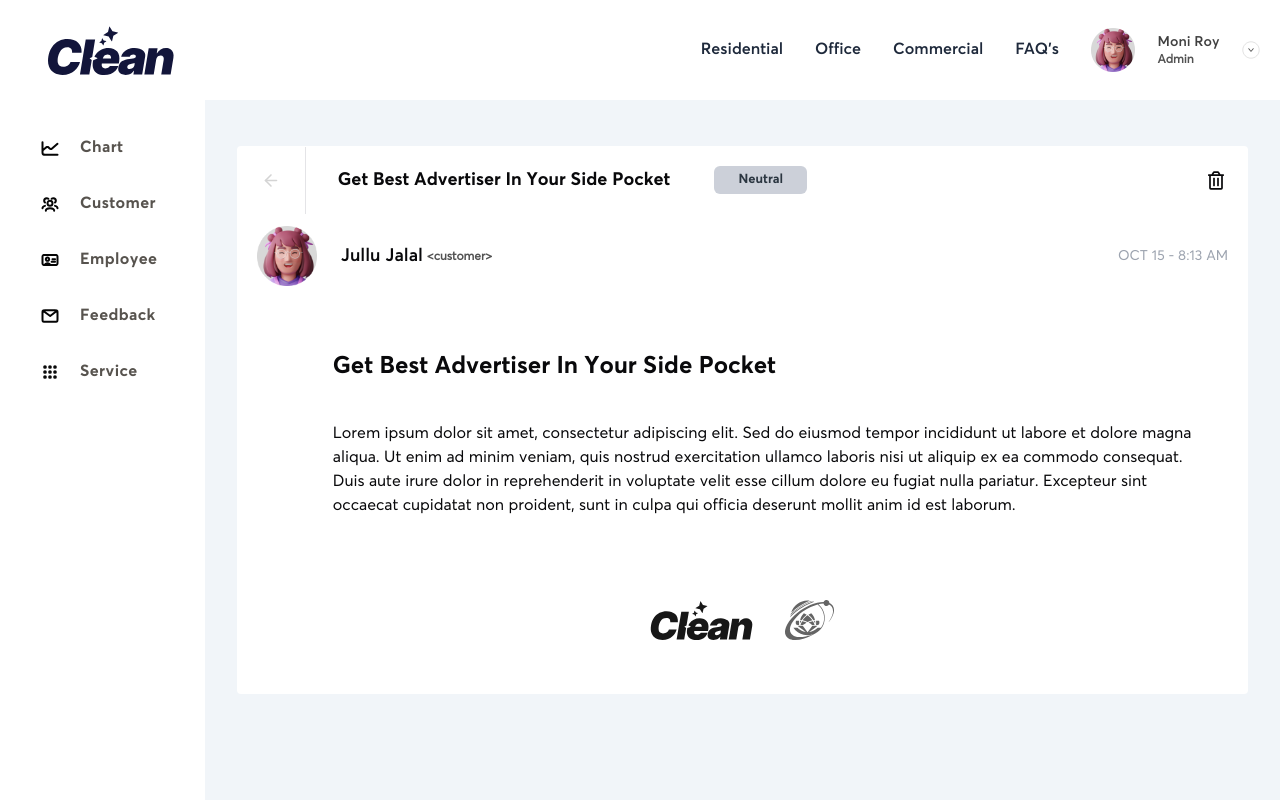
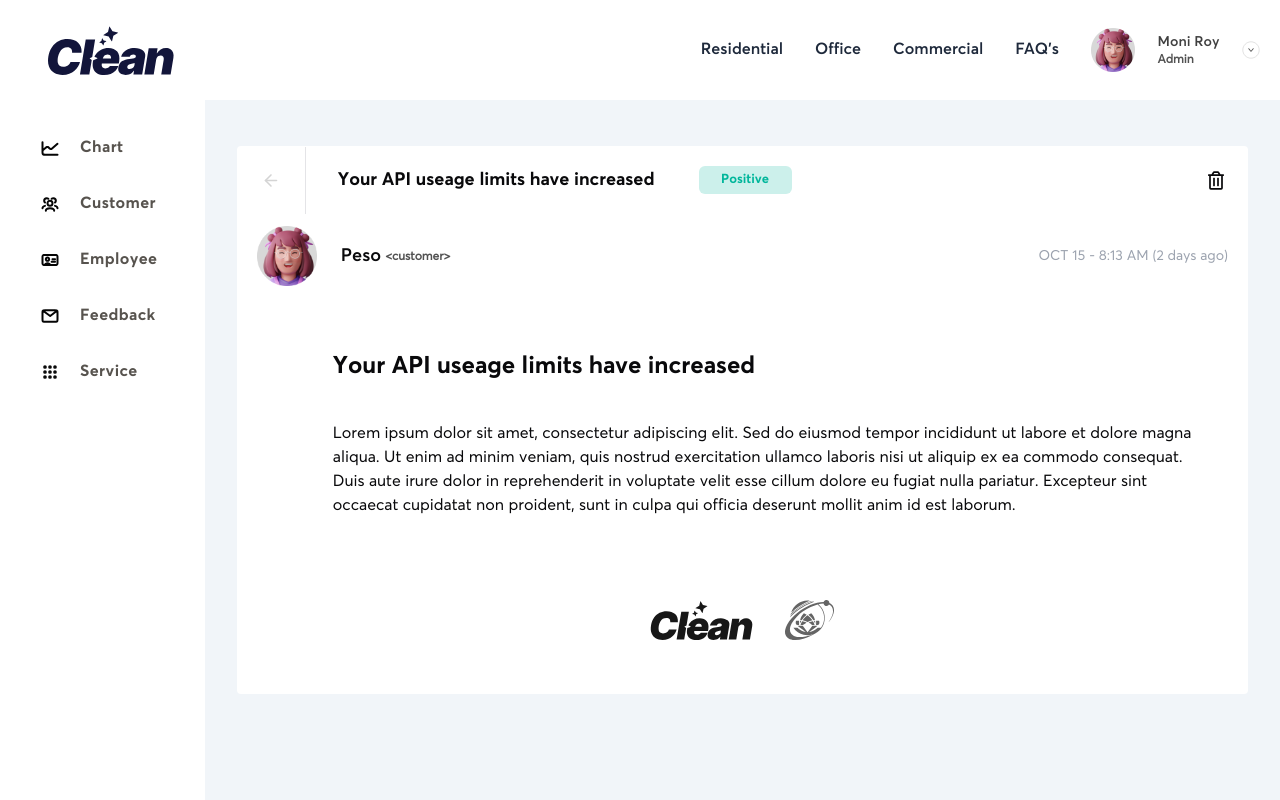
Before and after one commit to bichsonnhat/CleaningService, a Next.js app: page /dashboard/feedback/1 in a window 1280 px wide. Shown: the top 800 px of the page. Built offline with nearby package versions, Linux system fonts and the light colour scheme.

Commit message:
Revert "Add feedback detail page"

```diff
--- a/src/app/(dashboard)/(routes)/dashboard/feedback/[id]/page.tsx
+++ b/src/app/(dashboard)/(routes)/dashboard/feedback/[id]/page.tsx
@@ -3,17 +3,9 @@ import { FaRegTrashAlt } from "react-icons/fa";
 import { GoArrowLeft } from "react-icons/go";
 import { LuArrowLeft } from "react-icons/lu";
 import Image from 'next/image';
-import { Feedback } from '@/components/feedback/FeedbackTable';
 
 
 const FeedbackDetail = () => {
-    const feedbackData: Feedback = {
-        id: 1,
-        name: "Jullu Jalal",
-        sentiment: "Neutral" as "Neutral",
-        message: "Get Best Advertiser In Your Side Pocket",
-        date: "OCT 15 - 8:13 AM"
-    }
 
     const logo = [
 
@@ -25,10 +17,6 @@ const FeedbackDetail = () => {
         }
     ]
 
-    const sentimentColor = feedbackData.sentiment === 'Positive' ? 'bg-[#ccf0eb] text-[#00b69b]' :
-        feedbackData.sentiment === 'Negative' ? 'bg-[#fcd7d4] text-[#ef3826]' :
-            'bg-[#ccd0d9] text-[#2b3641]';
-
     return (
         <div className="flex flex-col justify-center mt-3.5 w-full bg-white rounded max-md:px-5 max-md:max-w-full">
             <div className="flex flex-col w-full rounded max-md:max-w-full pb-6">
@@ -38,12 +26,12 @@ const FeedbackDetail = () => {
                         <button className='h-full p-6 hover:bg-slate-200 border-r-[1px] '>
                             <LuArrowLeft className='h-[19px] text-neutral-300 text-xl font-bold' />
                         </button>
-                        <p className='overflow-hidden self-stretch px-3 py-5 w-full ml-5 min-h-[48px] font-Averta-Bold text-lg'>{feedbackData.message}</p>
+                        <p className='overflow-hidden self-stretch px-3 py-5 w-full ml-5 min-h-[48px] font-Averta-Bold text-lg'> Your API useage limits have increased</p>
                         <div className={`flex flex-col grow shrink justify-center pl-6 text-xs font-bold text-center whitespace-nowrap w-[125px]`}>
                             <div className="flex overflow-hidden flex-1 items-center size-full">
                                 <div className="flex flex-col self-stretch my-auto w-[93px]">
-                                    <div className={`flex relative gap-4 justify-between items-start px-4 py-1.5 min-h-[27px] ${sentimentColor} rounded-md`}>
-                                        <div className="z-0 flex-1 shrink my-auto basis-0 font-Averta-Bold text-[13px]">{feedbackData.sentiment}</div>
+                                    <div className={`flex relative gap-4 justify-between items-start px-4 py-1.5 min-h-[27px] bg-[#ccf0eb] text-[#00b69b] rounded-md`}>
+                                        <div className="z-0 flex-1 shrink my-auto basis-0 font-Averta-Bold text-[13px]">Positive</div>
                                     </div>
                                 </div>
                             </div>
@@ -68,20 +56,20 @@ const FeedbackDetail = () => {
                             style={{ width: '60px', height: 'auto' }}
                         />
                         <div className='flex flex-row self-stretch items-center mx-4'>
-                            <p className=' font-bold font-Averta-Semibold text-lg mr-1'>{feedbackData.name}</p>
+                            <p className=' font-bold font-Averta-Semibold text-lg mr-1'>Peso</p>
                             <p className='text-xs font-semibold text-neutral-600 font-Averta-Regular mt-0.5'>{'<customer>'}</p>
                         </div>
                     </div>
 
 
-                    <p className=" py-4 font-Averta-Regular text-sm text-gray-400">{feedbackData.date}</p>
+                    <p className=" py-4 font-Averta-Regular text-sm text-gray-400">OCT 15 - 8:13 AM (2 days ago)</p>
                 </div>
                 {/* End Sender info */}
 
 
                 {/* Begin Content */}
                 <div className='flex flex-col w-full h-fit px-16 py-8'>
-                    <p className='overflow-hidden self-stretch px-3 py-5 w-full ml-5 min-h-[48px] font-Averta-Bold text-2xl'> {feedbackData.message}</p>
+                    <p className='overflow-hidden self-stretch px-3 py-5 w-full ml-5 min-h-[48px] font-Averta-Bold text-2xl'> Your API useage limits have increased</p>
                     <p className='overflow-hidden self-stretch px-3 py-5 w-full ml-5 min-h-[48px] font-Averta-Regular'>Lorem ipsum dolor sit amet, consectetur adipiscing elit. Sed do eiusmod tempor incididunt ut labore et dolore magna aliqua. Ut enim ad minim veniam, quis nostrud exercitation ullamco laboris nisi ut aliquip ex ea commodo consequat. Duis aute irure dolor in reprehenderit in voluptate velit esse cillum dolore eu fugiat nulla pariatur. Excepteur sint occaecat cupidatat non proident, sunt in culpa qui officia deserunt mollit anim id est laborum.</p>
                 </div>
                 {/* End  Content*/}
--- a/src/components/feedback/FeedbackTable.tsx
+++ b/src/components/feedback/FeedbackTable.tsx
@@ -3,7 +3,7 @@ import FeedbackRow from './FeedbackRow';
 import Pagination from '../employee/Pagination';
 import SearchBarAndFilter from './SearchBarAndFilter';
 
-export type Feedback = {
+type Feedback = {
   id: number;
   name: string;
   sentiment: "Positive" | "Negative" | "Neutral";
```
